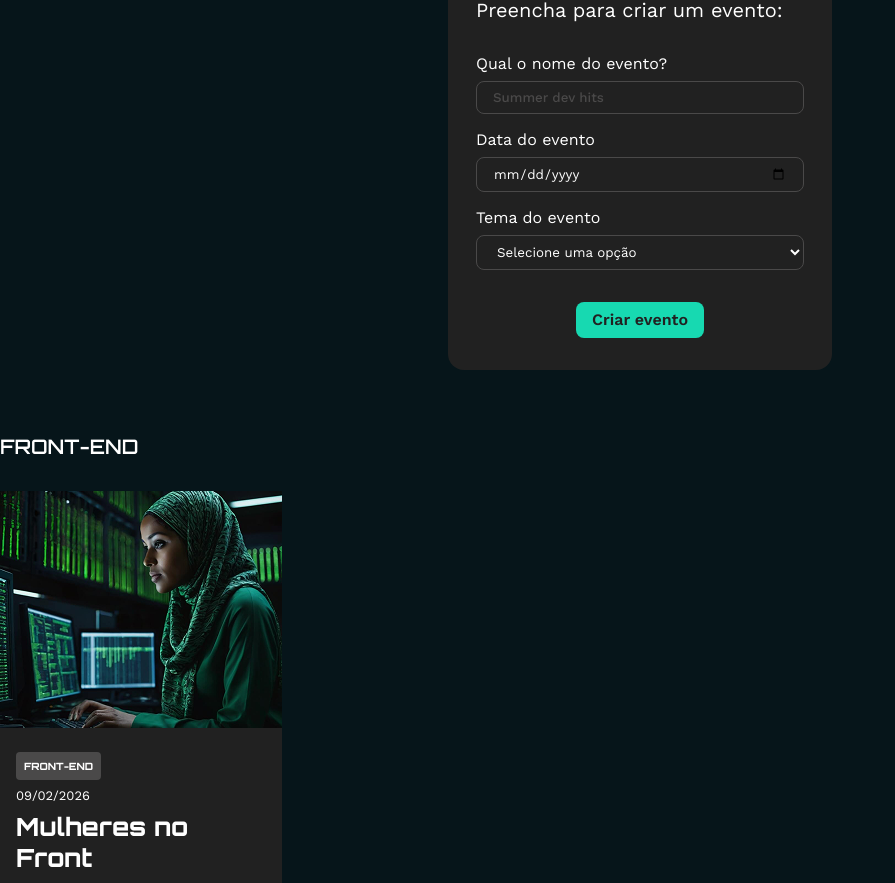
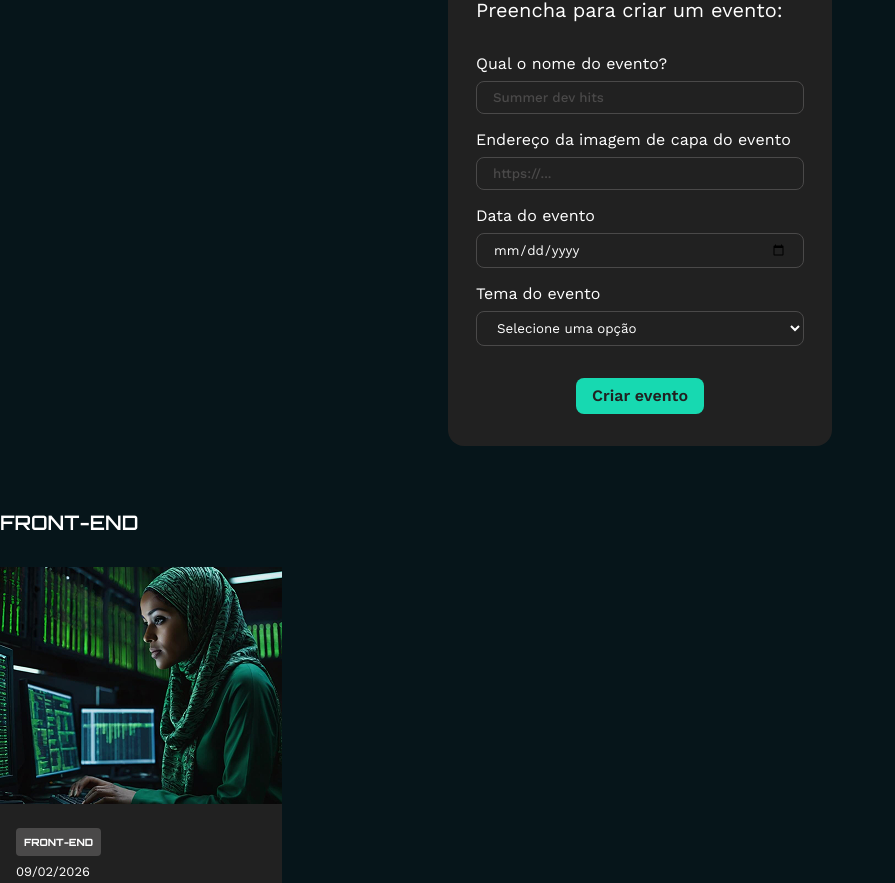
Before and after one commit to juliocreis/tecboard-react, a React (Vite) app: page / in a window 1280 px wide. Shown: the part 780-1663 px from the top of the page, without its empty margins (0-895 px from the left). Built offline with nearby package versions, Linux system fonts and the light colour scheme.

Commit message:
Cria campo de endereco de capa

```diff
--- a/src/componentes/FormularioDeEvento/index.jsx
+++ b/src/componentes/FormularioDeEvento/index.jsx
@@ -20,6 +20,16 @@ export function FormularioDeEvento({ temas }) {
               id="nome"
               placeholder="Summer dev hits"
               name="nomeEvento"
+            />
+          </CampoDeFormulario>
+
+          <CampoDeFormulario>
+            <Label htmlFor="nome">Endereço da imagem de capa do evento</Label>
+            <Input
+              type="text"
+              id="capa-evento"
+              placeholder="https://..."
+              name="capaEvento"
             />
           </CampoDeFormulario>
 
```
